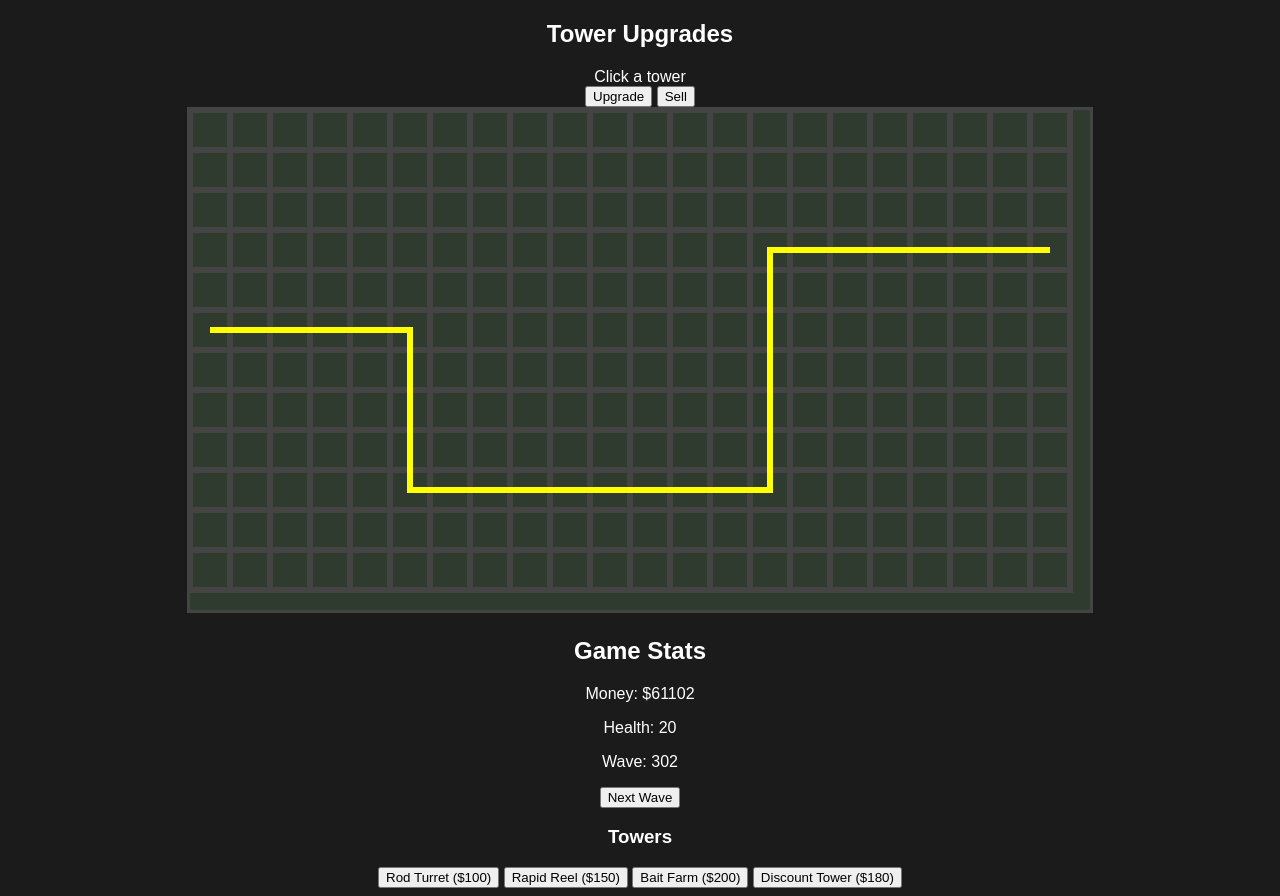
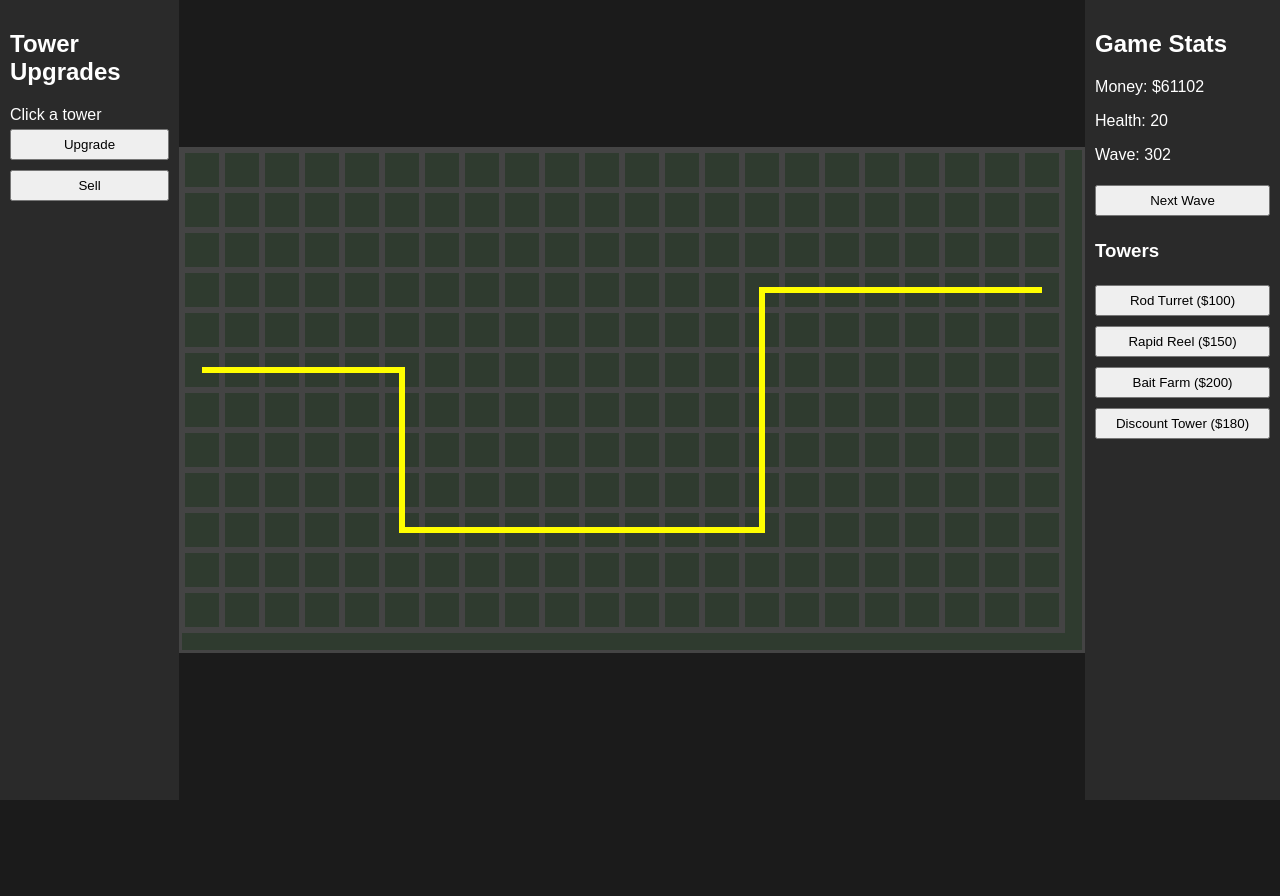
Before and after one commit to laine10hart/hart-baits-td, a plain HTML site: page index.html in a window 1280 px wide. After the commit the page ends 800 px from the top, so only its background shows below. Drawn offline with Linux system fonts and the light colour scheme.

Commit message:
Update style.css

```diff
--- a/style.css
+++ b/style.css
@@ -2,19 +2,40 @@
 background:#1b1b1b;
 color:white;
 font-family:Arial;
-text-align:center;
+margin:0;
 }
 
-#stats{
-margin:10px;
+#container{
+display:flex;
+height:100vh;
 }
 
-#shop button{
-margin:4px;
-padding:8px;
+#leftPanel{
+width:200px;
+background:#2a2a2a;
+padding:10px;
+}
+
+#rightPanel{
+width:220px;
+background:#2a2a2a;
+padding:10px;
+}
+
+#gameArea{
+flex:1;
+display:flex;
+justify-content:center;
+align-items:center;
 }
 
 canvas{
 background:#2f3b2f;
 border:3px solid #444;
 }
+
+button{
+width:100%;
+margin:5px 0;
+padding:6px;
+}
```
